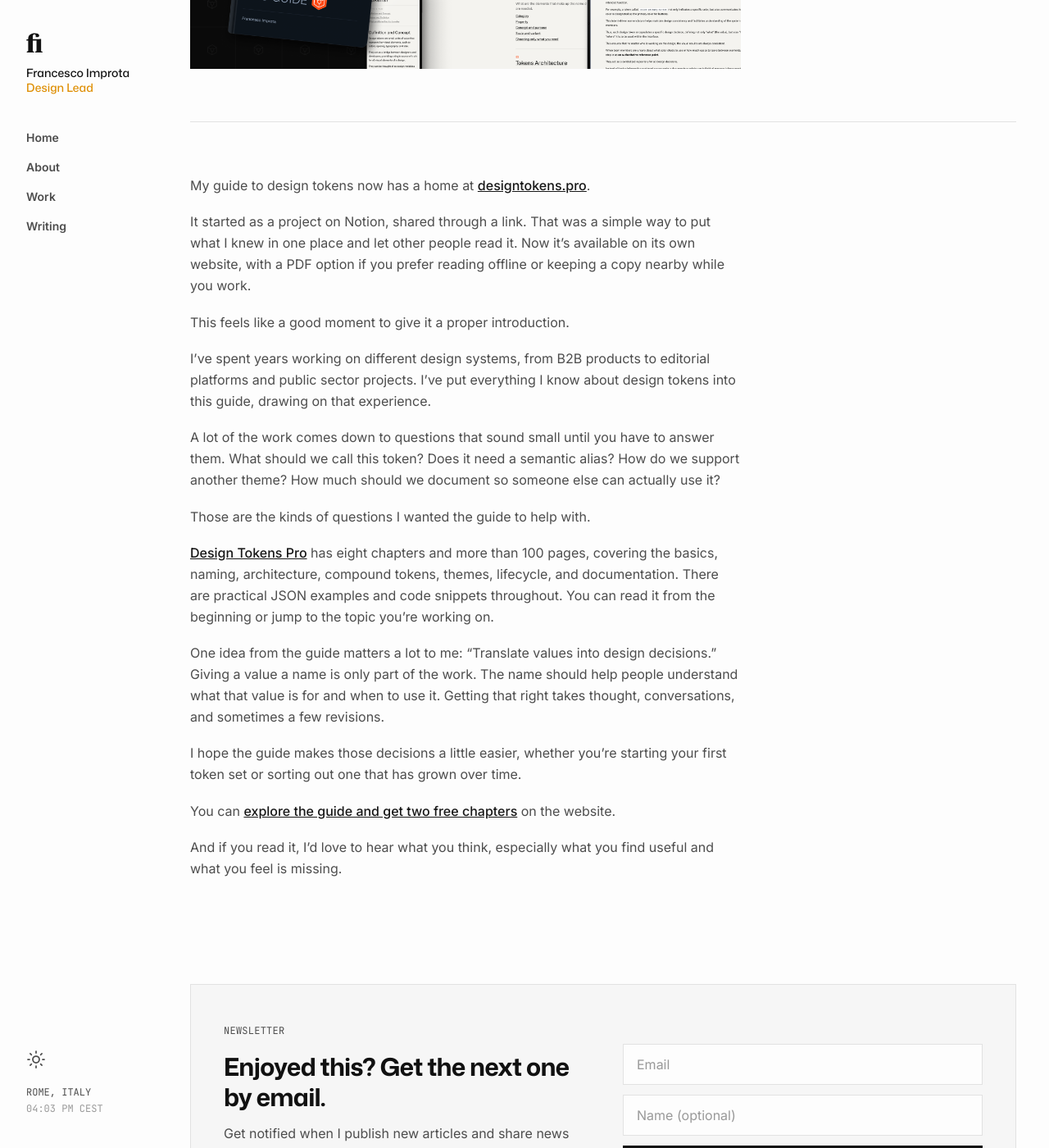
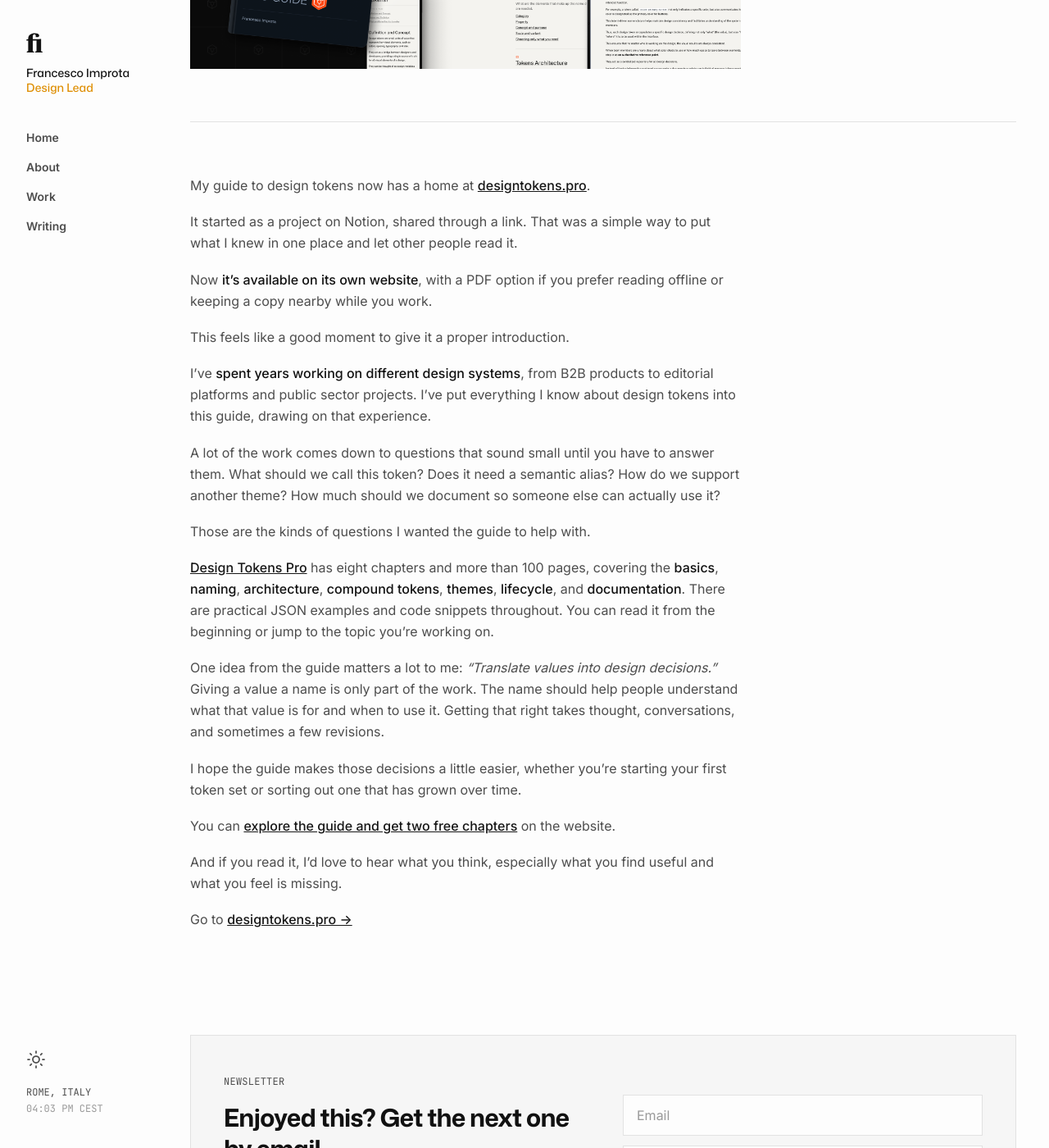
Before and after one commit to zetareticoli/fi, a Jekyll site: the page built from _posts/2026-10-12-design-tokens-pro-is-officially-live.md, in a window 1280 px wide and 1400 px high, scrolled down 547 px. Shown: the whole window at 82% size. Built offline with Jekyll 4.4.1, drawn with Linux system fonts in a browser that asks for light colours.

Commit message:
feat(post): emphasize the Design Tokens Pro launch
Highlight the site and the chapter topics, and add a closing link.

```diff
--- a/_posts/2026-10-12-design-tokens-pro-is-officially-live.md
+++ b/_posts/2026-10-12-design-tokens-pro-is-officially-live.md
@@ -9,22 +9,26 @@
 
 My guide to design tokens now has a home at [designtokens.pro](https://www.designtokens.pro/).
 
-It started as a project on Notion, shared through a link. That was a simple way to put what I knew in one place and let other people read it. Now it’s available on its own website, with a PDF option if you prefer reading offline or keeping a copy nearby while you work.
+It started as a project on Notion, shared through a link. That was a simple way to put what I knew in one place and let other people read it.
+
+Now **it’s available on its own website**, with a PDF option if you prefer reading offline or keeping a copy nearby while you work.
 
 This feels like a good moment to give it a proper introduction.
 
-I’ve spent years working on different design systems, from B2B products to editorial platforms and public sector projects. I’ve put everything I know about design tokens into this guide, drawing on that experience.
+I’ve **spent years working on different design systems**, from B2B products to editorial platforms and public sector projects. I’ve put everything I know about design tokens into this guide, drawing on that experience.
 
 A lot of the work comes down to questions that sound small until you have to answer them. What should we call this token? Does it need a semantic alias? How do we support another theme? How much should we document so someone else can actually use it?
 
 Those are the kinds of questions I wanted the guide to help with.
 
-[Design Tokens Pro](https://www.designtokens.pro/) has eight chapters and more than 100 pages, covering the basics, naming, architecture, compound tokens, themes, lifecycle, and documentation. There are practical JSON examples and code snippets throughout. You can read it from the beginning or jump to the topic you’re working on.
+[Design Tokens Pro](https://www.designtokens.pro/) has eight chapters and more than 100 pages, covering the **basics**, **naming**, **architecture**, **compound tokens**, **themes**, **lifecycle**, and **documentation**. There are practical JSON examples and code snippets throughout. You can read it from the beginning or jump to the topic you’re working on.
 
-One idea from the guide matters a lot to me: “Translate values into design decisions.” Giving a value a name is only part of the work. The name should help people understand what that value is for and when to use it. Getting that right takes thought, conversations, and sometimes a few revisions.
+One idea from the guide matters a lot to me: *“Translate values into design decisions.”* Giving a value a name is only part of the work. The name should help people understand what that value is for and when to use it. Getting that right takes thought, conversations, and sometimes a few revisions.
 
 I hope the guide makes those decisions a little easier, whether you’re starting your first token set or sorting out one that has grown over time.
 
 You can [explore the guide and get two free chapters](https://www.designtokens.pro/) on the website.
 
 And if you read it, I’d love to hear what you think, especially what you find useful and what you feel is missing.
+
+Go to [designtokens.pro ->](https://designtokens.pro)
```
